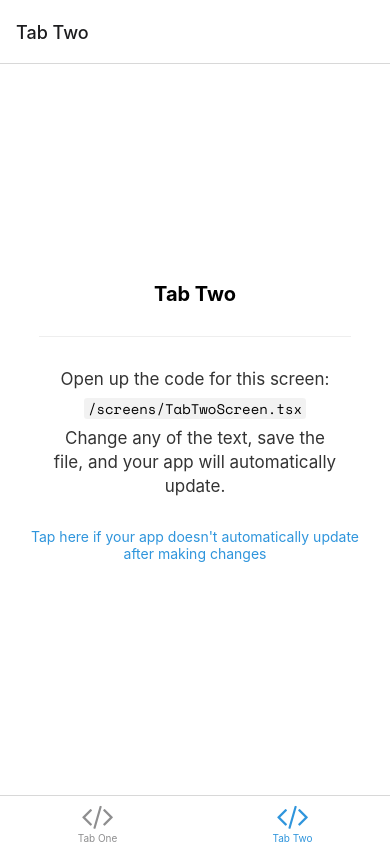
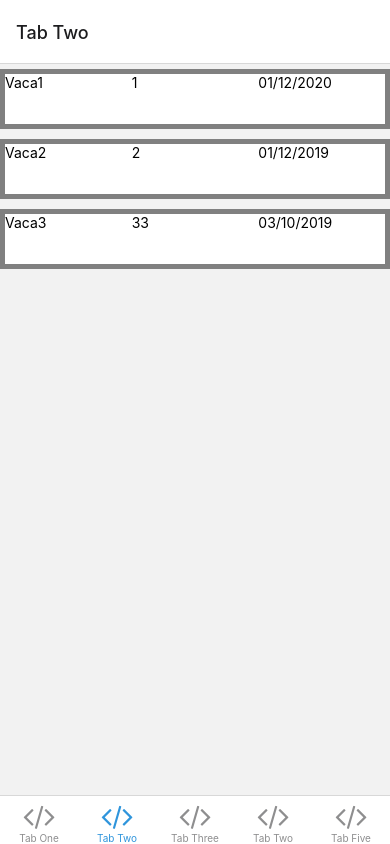
Before and after one commit to joseguambo1994/gappnadero, a React Native app: screen /TabTwo in a window 390 px wide. Built offline with nearby package versions, Linux system fonts and the light colour scheme; what expo-linking would draw is missing.

Commit message:
Add project empty and screens. Add Cow component.

```diff
--- /dev/null
+++ b/components/CowComponent.tsx
@@ -0,0 +1,36 @@
+ import { View, Text, StyleSheet } from 'react-native';
+
+ export type CowProps = {
+   name: string,
+   number: number,
+   birthday: string,
+ }
+
+ const CowComponent = (props: CowProps) => {
+
+  const {name, number, birthday} = props;
+
+   return (
+    <View style={styles.container}>
+      <Text style={styles.text}>{name}</Text>
+      <Text style={styles.text}>{number}</Text>
+      <Text style={styles.text}>{birthday}</Text>
+    </View>);
+ }
+
+ const styles = StyleSheet.create({
+  container: {
+    height:60,
+    width: '100%',
+    backgroundColor: 'gray',
+    marginVertical:5,
+    flexDirection:'row',
+    padding:5,
+  },
+  text: {
+    flex:1,
+    backgroundColor:'white'
+  }
+});
+
+export default CowComponent;
--- a/navigation/LinkingConfiguration.ts
+++ b/navigation/LinkingConfiguration.ts
@@ -25,6 +25,21 @@ const linking: LinkingOptions<RootStackParamList> = {
               TabTwoScreen: 'two',
             },
           },
+          TabThree: {
+            screens: {
+              TabThreeScreen: 'three',
+            },
+          },
+          TabFour: {
+            screens: {
+              TabFourScreen: 'four',
+            },
+          },
+          TabFive: {
+            screens: {
+              TabFiveScreen: 'five',
+            },
+          },
         },
       },
       Modal: 'modal',
--- a/navigation/index.tsx
+++ b/navigation/index.tsx
@@ -14,7 +14,10 @@ import Colors from '../constants/Colors';
 import useColorScheme from '../hooks/useColorScheme';
 import ModalScreen from '../screens/ModalScreen';
 import NotFoundScreen from '../screens/NotFoundScreen';
+import TabFiveScreen from '../screens/TabFiveScreen';
+import TabFourScreen from '../screens/TabFourScreen';
 import TabOneScreen from '../screens/TabOneScreen';
+import TabThreeScreen from '../screens/TabThreeScreen';
 import TabTwoScreen from '../screens/TabTwoScreen';
 import { RootStackParamList, RootTabParamList, RootTabScreenProps } from '../types';
 import LinkingConfiguration from './LinkingConfiguration';
@@ -92,6 +95,30 @@ function BottomTabNavigator() {
           tabBarIcon: ({ color }) => <TabBarIcon name="code" color={color} />,
         }}
       />
+      <BottomTab.Screen
+        name="TabThree"
+        component={TabThreeScreen}
+        options={{
+          title: 'Tab Three',
+          tabBarIcon: ({ color }) => <TabBarIcon name="code" color={color} />,
+        }}
+      />
+      <BottomTab.Screen
+        name="TabFour"
+        component={TabFourScreen}
+        options={{
+          title: 'Tab Two',
+          tabBarIcon: ({ color }) => <TabBarIcon name="code" color={color} />,
+        }}
+      />
+      <BottomTab.Screen
+        name="TabFive"
+        component={TabFiveScreen}
+        options={{
+          title: 'Tab Five',
+          tabBarIcon: ({ color }) => <TabBarIcon name="code" color={color} />,
+        }}
+      />
     </BottomTab.Navigator>
   );
 }
--- /dev/null
+++ b/screens/TabFiveScreen.tsx
@@ -0,0 +1,17 @@
+import { View, StyleSheet } from 'react-native';
+
+export default function TabFiveScreen() {
+  return (
+    <View style={styles.container}>
+    </View>
+  );
+}
+
+const styles = StyleSheet.create({
+  container: {
+    flex: 1,
+    alignItems: 'center',
+    justifyContent: 'center',
+    backgroundColor: 'green',
+  },
+});
--- /dev/null
+++ b/screens/TabFourScreen.tsx
@@ -0,0 +1,17 @@
+import { View, StyleSheet } from 'react-native';
+
+export default function TabFourScreen() {
+  return (
+    <View style={styles.container}>
+    </View>
+  );
+}
+
+const styles = StyleSheet.create({
+  container: {
+    flex: 1,
+    alignItems: 'center',
+    justifyContent: 'center',
+    backgroundColor: 'red',
+  },
+});
--- /dev/null
+++ b/screens/TabThreeScreen.tsx
@@ -0,0 +1,17 @@
+import { View, StyleSheet } from 'react-native';
+
+export default function TabThreeScreen() {
+  return (
+    <View style={styles.container}>
+    </View>
+  );
+}
+
+const styles = StyleSheet.create({
+  container: {
+    flex: 1,
+    alignItems: 'center',
+    justifyContent: 'center',
+    backgroundColor: 'purple'
+  },
+});
--- a/screens/TabTwoScreen.tsx
+++ b/screens/TabTwoScreen.tsx
@@ -1,23 +1,40 @@
-import { StyleSheet } from 'react-native';
+import { ScrollView, StyleSheet } from 'react-native';
+import CowComponent, { CowProps } from '../components/CowComponent';
 
-import EditScreenInfo from '../components/EditScreenInfo';
-import { Text, View } from '../components/Themed';
+const arrayOfCows: CowProps[] = [{
+  name: 'Vaca1',
+  number: 1,
+  birthday: '01/12/2020'
+},
+{
+  name: 'Vaca2',
+  number: 2,
+  birthday: '01/12/2019'
+},
+{
+  name: 'Vaca3',
+  number: 33,
+  birthday: '03/10/2019'
+},
+]
 
 export default function TabTwoScreen() {
   return (
-    <View style={styles.container}>
-      <Text style={styles.title}>Tab Two</Text>
-      <View style={styles.separator} lightColor="#eee" darkColor="rgba(255,255,255,0.1)" />
-      <EditScreenInfo path="/screens/TabTwoScreen.tsx" />
-    </View>
+    <ScrollView style={styles.container}>
+      {
+        arrayOfCows.map(item=>(<CowComponent
+          name={item.name}
+          number={item.number}
+          birthday={item.birthday}
+        ></CowComponent>))
+      }
+    </ScrollView>
   );
 }
 
 const styles = StyleSheet.create({
   container: {
     flex: 1,
-    alignItems: 'center',
-    justifyContent: 'center',
   },
   title: {
     fontSize: 20,
--- a/types.tsx
+++ b/types.tsx
@@ -27,6 +27,9 @@ export type RootStackScreenProps<Screen extends keyof RootStackParamList> = Nati
 export type RootTabParamList = {
   TabOne: undefined;
   TabTwo: undefined;
+  TabThree: undefined;
+  TabFour: undefined;
+  TabFive: undefined;
 };
 
 export type RootTabScreenProps<Screen extends keyof RootTabParamList> = CompositeScreenProps<
```
